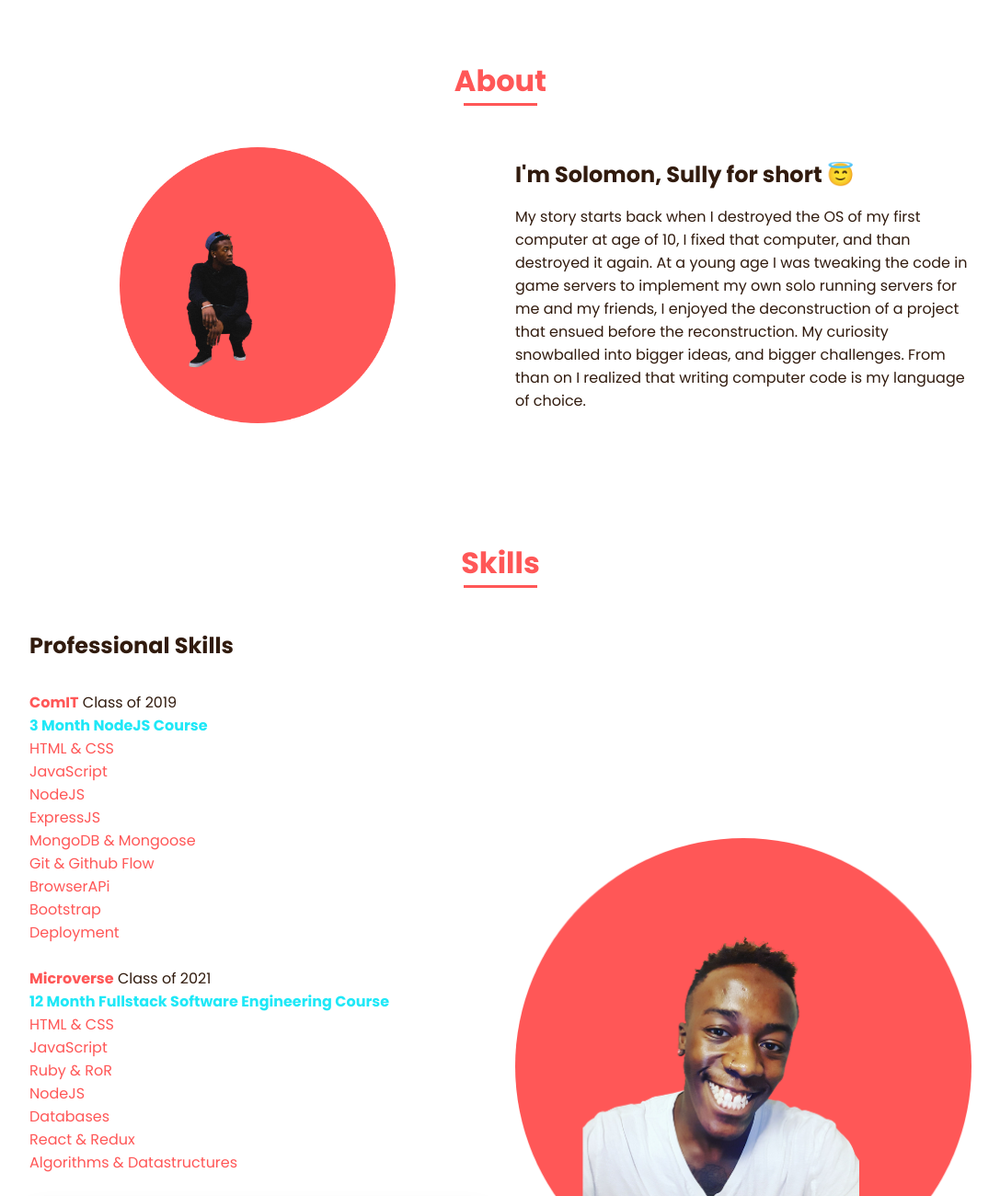
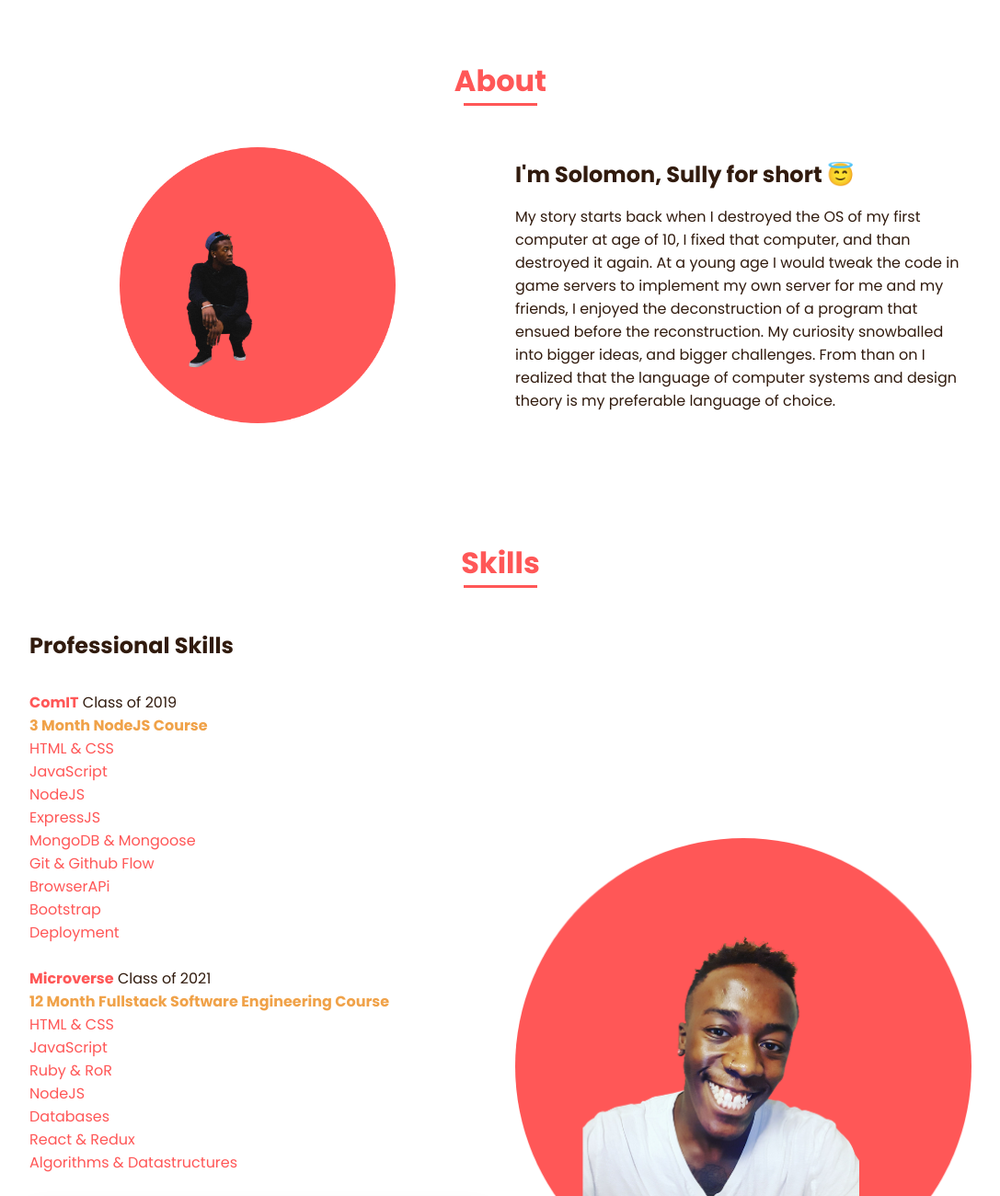
Before and after one commit to bettercallsully/Sullys-Portfolio-2.0, a website: page index.html in a window 1280 px wide. Shown: the part 816-2116 px from the top of the page at 92% size, without its empty margins (96-1183 px from the left). Drawn offline with nearby package versions, Linux system fonts and the light colour scheme.

Commit message:
Add description changes

```diff
--- a/index.html
+++ b/index.html
@@ -66,7 +66,7 @@
 
                     <div>
                         <h2 class="about__subtitle">I'm Solomon, Sully for short 😇 </h2>
-                        <p class="about__text">My story starts back when I destroyed the OS of my first computer at age of 10, I fixed that computer, and than destroyed it again. At a young age I was tweaking the code in game servers to implement my own solo running servers for me and my friends, I enjoyed the deconstruction of a project that ensued before the reconstruction. My curiosity snowballed into bigger ideas, and bigger challenges. From than on I realized that writing computer code is my language of choice. </p>
+                        <p class="about__text">My story starts back when I destroyed the OS of my first computer at age of 10, I fixed that computer, and than destroyed it again. At a young age I would tweak the code in game servers to implement my own server for me and my friends, I enjoyed the deconstruction of a program that ensued before the reconstruction. My curiosity snowballed into bigger ideas, and bigger challenges. From than on I realized that the language of computer systems and design theory is my preferable language of choice. </p>
                     </div>
                 </div>
             </section>
@@ -84,7 +84,7 @@
                                 <li>
                                     <a href="https://comit.org" style="color:#ff5757" target="_blank"><strong class="ed2">ComIT</strong></a> Class of 2019
                                     <p style="color:#ff5757">
-                                       <strong style="color:rgb(31, 232, 247)">3 Month NodeJS Course</strong>
+                                       <strong style="color:rgb(240, 162, 73)">3 Month NodeJS Course</strong>
                                        <p style="color:#ff5757">
                                         HTML & CSS <br>
                                         JavaScript<br>
@@ -101,7 +101,7 @@
                                 </li>
                                     <a href="https://www.microverse.org/" style="color:#ff5757" target="_blank"><strong class="ed1">Microverse</strong></a> Class of 2021
                                     <p style="color:#ff5757">
-                                        <strong style="color:rgb(31, 232, 247)">12 Month Fullstack Software Engineering Course</strong>
+                                        <strong style="color:rgb(240, 162, 73)">12 Month Fullstack Software Engineering Course</strong>
                                         <p style="color:#ff5757">
                                             HTML & CSS <br>
                                             JavaScript<br>
```
